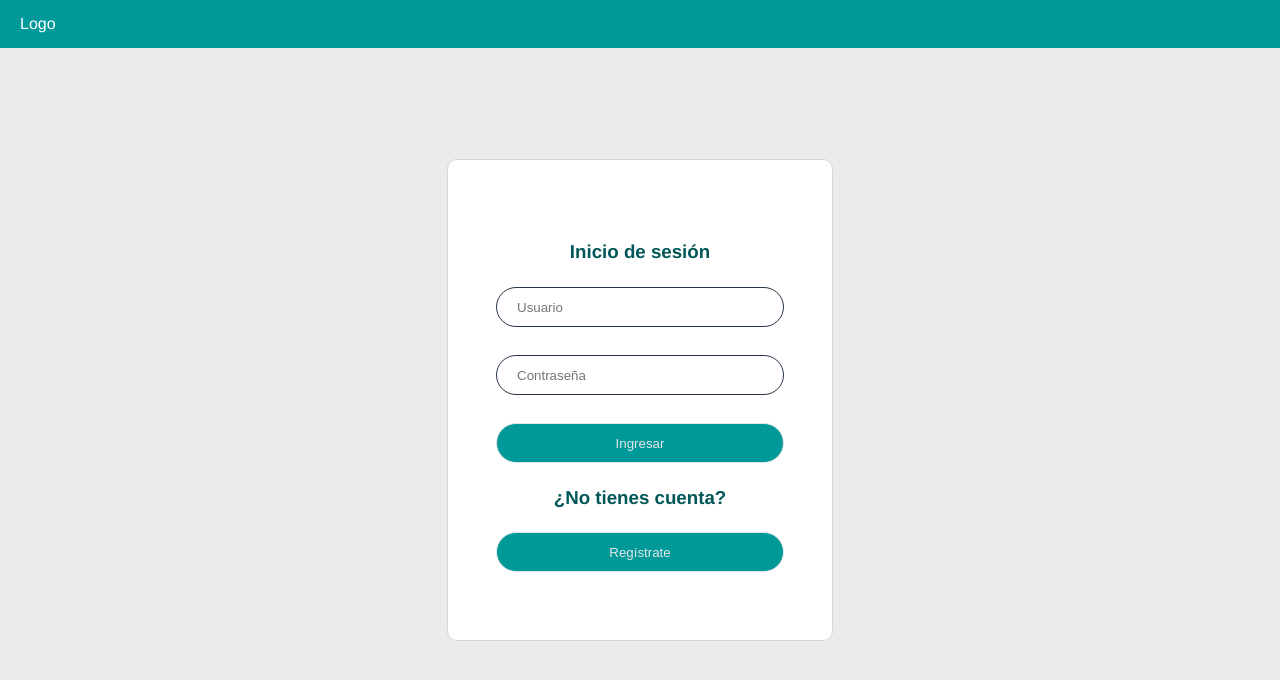
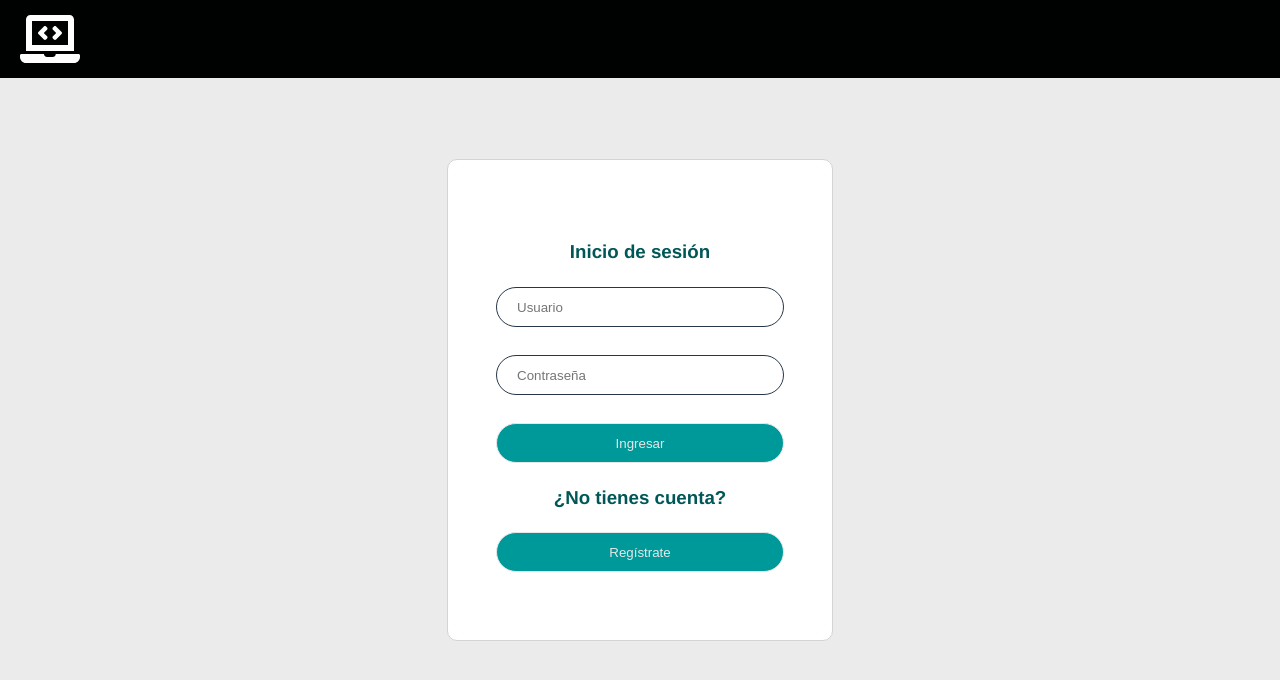
Before and after one commit to andvar95/vue-ecommerce, a Vue app: page /login in a window 1280 px wide. Shown: the top 680 px of the page. Built offline with nearby package versions, Linux system fonts and the light colour scheme; what @vue/apollo-option would draw is missing.

Commit message:
ecommerce product colores

```diff
--- a/src/components/Navbar.vue
+++ b/src/components/Navbar.vue
@@ -1,6 +1,6 @@
 <template>
  <div id="nav" class="navbar">
-    <div class="logo">Logo </div>
+    <div class="logo"><i class="fas fa-laptop-code fa-3x"></i></div>
 
     <div v-if="Auth"  class="options">
     <a v-if="Admin"><i class="fas fa-users-cog fa-2x icon"></i></a>
@@ -48,7 +48,7 @@ a:hover{
 .navbar{
   display: flex;
   justify-content: space-between;
-  background-color:#009999 ;
+  background-color:#000202 ;
   color:white;
   position: fixed;
   width:100%;
--- a/src/components/UserCard.vue
+++ b/src/components/UserCard.vue
@@ -91,7 +91,7 @@ export default {
     padding:5px 10px;
     color: white;
     border-radius: 5px;
-    background-color: rgb(144, 144, 238);
+    background-color: #3838e4;
     font-size: 1.4rem;
 }
 
```
